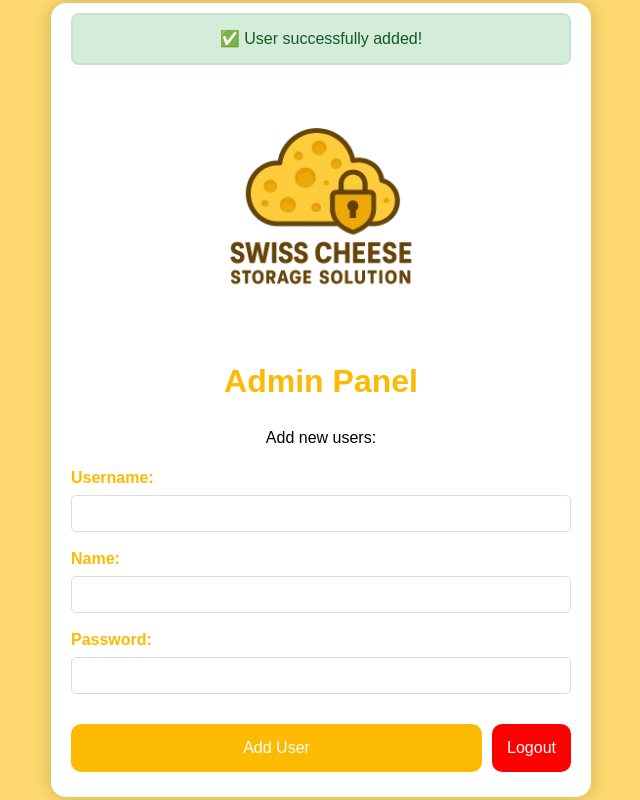
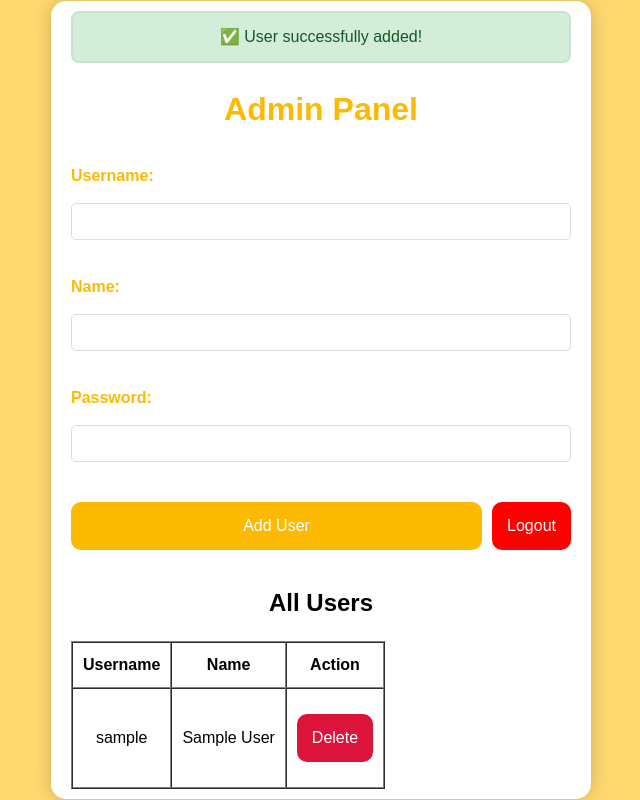
Before and after one commit to ShanksCS/Swiss-Cheese-Cloud-Storage-Solution, a PHP site: page /admin.php in a window 1280 px wide. Shown: the whole page, without its empty margins (319-959 px from the left). Run offline with PHP 8.4, Linux system fonts and the light colour scheme; the visitor is signed in with stand-in values (Sample User, id 1); tables that the repository leaves empty or names only in its code hold one stand-in row (values such as "Sample post").

Commit message:
Update admin.php

```diff
--- a/Website-Files/admin.php
+++ b/Website-Files/admin.php
@@ -1,5 +1,8 @@
 <?php
 session_start();
+error_reporting(E_ALL);
+ini_set('display_errors', 1);
+
 if (!isset($_SESSION['username']) || $_SESSION['username'] !== 'admin') {
     header("Location: login.php");
     exit();
@@ -7,6 +10,7 @@ if (!isset($_SESSION['username']) || $_SESSION['username'] !== 'admin') {
 
 $conn = new mysqli('localhost', 'root', '1234', 'scss_sql');
 
+// Handle user addition
 if ($_SERVER['REQUEST_METHOD'] === 'POST') {
     if (isset($_POST['new_username'], $_POST['new_name'], $_POST['new_password'])) {
         $newUser = $_POST['new_username'];
@@ -16,19 +20,13 @@ if ($_SERVER['REQUEST_METHOD'] === 'POST') {
         $_SESSION['user_added'] = true;
         header("Location: admin.php");
         exit();
+    } elseif (isset($_POST['delete_user'])) {
+        $deleteUser = $_POST['delete_user'];
+        $conn->query("DELETE FROM users WHERE username = '$deleteUser'");
     }
-    $newUser = $_POST['new_username'];
-    $newName = $_POST['new_name'];
-    $newPass = $_POST['new_password'];
+}
 
-    $query = "INSERT INTO users (username, name, password) VALUES ('$newUser', '$newName', '$newPass')";
-    $conn->query($query);
-
-    // Add success message
-    $_SESSION['user_added'] = true;
-    header("Location: admin.php");
-    exit();
-}
+$users = $conn->query("SELECT username, name FROM users");
 ?>
 
 <!DOCTYPE html>
@@ -39,18 +37,15 @@ if ($_SERVER['REQUEST_METHOD'] === 'POST') {
 </head>
 <body>
     <div class="main">
-    <?php if (isset($_SESSION['user_added']) && $_SESSION['user_added'] === true): ?>
+        <?php if (isset($_SESSION['user_added'])): ?>
             <div style="background-color: #d4edda; color: #155724; border: 2px solid #c3e6cb; padding: 12px; border-radius: 8px; margin-bottom: 20px;">
                 ✅ User successfully added!
             </div>
             <?php unset($_SESSION['user_added']); ?>
         <?php endif; ?>
-		<div class="logo-wrapper">
-            <img src="img/logo.png" alt="Swiss Cheese Storage Solution" />
-        </div>
+
         <h1>Admin Panel</h1>
-        <p>Add new users:</p>
-        <form method="POST">
+        <form method="POST" style="display: flex; flex-direction: column; gap: 10px;">
             <label>Username:</label>
             <input type="text" name="new_username" required>
 
@@ -67,7 +62,27 @@ if ($_SERVER['REQUEST_METHOD'] === 'POST') {
             <button type="submit" style="background-color: red; color: white;">Logout</button>
         </form>
         </div>
+
+        <h2>All Users</h2>
+        <table border="1" cellpadding="10" cellspacing="0">
+            <tr><th>Username</th><th>Name</th><th>Action</th></tr>
+            <?php while ($row = $users->fetch_assoc()): ?>
+                <tr>
+                    <td><?= htmlspecialchars($row['username']) ?></td>
+                    <td><?= htmlspecialchars($row['name']) ?></td>
+                    <td>
+                        <?php if ($row['username'] !== 'admin'): ?>
+                            <form method="POST" style="display:inline;">
+                                <input type="hidden" name="delete_user" value="<?= htmlspecialchars($row['username']) ?>">
+                                <button type="submit" style="background-color: crimson; color: white;">Delete</button>
                             </form>
+                        <?php else: ?>
+                            <em>Protected</em>
+                        <?php endif; ?>
+                    </td>
+                </tr>
+            <?php endwhile; ?>
+        </table>
     </div>
 </body>
 </html>
```
Lines whose indentation alone changed are shown as unchanged.
